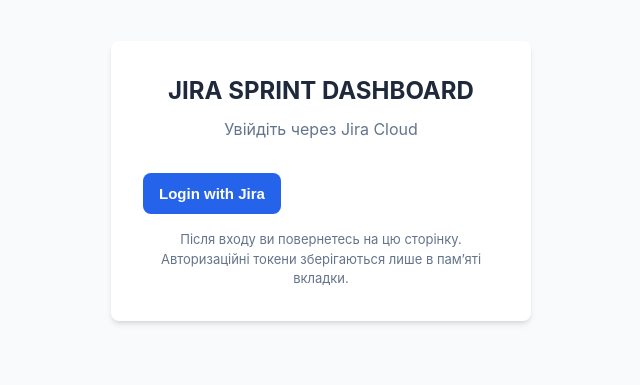
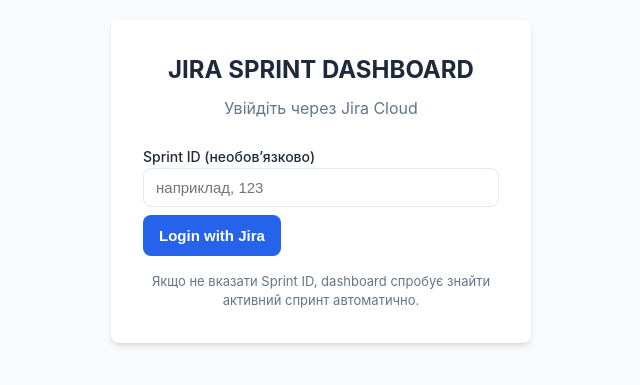
Before and after one commit to komarevych07/time_dashboard, a React (Vite) app: page / in a window 1280 px wide. Shown: the part 219-604 px from the top of the page, without its empty margins (319-959 px from the left). Built offline with nearby package versions, Linux system fonts and the light colour scheme; no server answers.

Commit message:
Add optional manual sprint ID input and improve sprint extraction

```diff
--- a/src/App.tsx
+++ b/src/App.tsx
@@ -26,11 +26,20 @@
 
 const DEFAULT_SORT: SortState = { field: 'statusSince', direction: 'desc' };
 const OAUTH_STATE_STORAGE_KEY = 'jira_oauth_state';
+const SPRINT_ID_STORAGE_KEY = 'jira_manual_sprint_id';
 
 function App() {
   const [tokens, setTokens] = useState<OAuthTokens | null>(null);
   const [activeCategory, setActiveCategory] = useState<Category>('FE');
   const [sort, setSort] = useState<SortState>(DEFAULT_SORT);
+  const [manualSprintId, setManualSprintId] = useState<string>(() => {
+    return window.sessionStorage.getItem(SPRINT_ID_STORAGE_KEY) ?? '';
+  });
+
+  const handleSprintIdChange = useCallback((value: string) => {
+    setManualSprintId(value);
+    window.sessionStorage.setItem(SPRINT_ID_STORAGE_KEY, value);
+  }, []);
 
   const {
     data,
@@ -40,7 +49,7 @@
     refresh,
     autoRefreshEnabled,
     setAutoRefreshEnabled,
-  } = useDashboard({ tokens, onTokensChange: setTokens });
+  } = useDashboard({ tokens, onTokensChange: setTokens, sprintId: manualSprintId || undefined });
 
   useEffect(() => {
     const url = new URL(window.location.href);
@@ -134,6 +143,8 @@
       <LoginForm
         loading={loading}
         error={error}
+        sprintId={manualSprintId}
+        onSprintIdChange={handleSprintIdChange}
       />
     );
   }
--- a/src/components/LoginForm.tsx
+++ b/src/components/LoginForm.tsx
@@ -4,6 +4,8 @@
 interface LoginFormProps {
   loading: boolean;
   error: string | null;
+  sprintId: string;
+  onSprintIdChange: (value: string) => void;
 }
 
 function generateState(): string {
@@ -14,7 +16,7 @@
     .join('');
 }
 
-export const LoginForm: FC<LoginFormProps> = ({ loading, error }) => {
+export const LoginForm: FC<LoginFormProps> = ({ loading, error, sprintId, onSprintIdChange }) => {
   const handleLogin = () => {
     const state = generateState();
     window.sessionStorage.setItem('jira_oauth_state', state);
@@ -26,6 +28,19 @@
       <div className="login-card">
         <h1 className="login-title">JIRA SPRINT DASHBOARD</h1>
         <p className="login-subtitle">Увійдіть через Jira Cloud</p>
+
+        <label className="login-label" htmlFor="sprint-id">
+          Sprint ID (необов’язково)
+        </label>
+        <input
+          id="sprint-id"
+          type="text"
+          className="login-input"
+          placeholder="наприклад, 123"
+          value={sprintId}
+          onChange={(event) => onSprintIdChange(event.target.value)}
+          disabled={loading}
+        />
 
         <button
           type="button"
@@ -39,7 +54,7 @@
         {error !== null && <div className="login-error">{error}</div>}
 
         <p className="login-note">
-          Після входу ви повернетесь на цю сторінку. Авторизаційні токени зберігаються лише в пам’яті вкладки.
+          Якщо не вказати Sprint ID, dashboard спробує знайти активний спринт автоматично.
         </p>
       </div>
     </div>
--- a/src/hooks/useDashboard.ts
+++ b/src/hooks/useDashboard.ts
@@ -15,11 +15,13 @@
 interface UseDashboardProps {
   tokens: OAuthTokens | null;
   onTokensChange: (tokens: OAuthTokens) => void;
+  sprintId?: string;
 }
 
 export function useDashboard({
   tokens,
   onTokensChange,
+  sprintId,
 }: UseDashboardProps): DashboardState & {
   refresh: () => void;
   autoRefreshEnabled: boolean;
@@ -33,8 +35,10 @@
 
   const tokensRef = useRef(tokens);
   const onTokensChangeRef = useRef(onTokensChange);
+  const sprintIdRef = useRef(sprintId);
   tokensRef.current = tokens;
   onTokensChangeRef.current = onTokensChange;
+  sprintIdRef.current = sprintId;
 
   const ensureValidAccessToken = useCallback(async (): Promise<OAuthTokens> => {
     const currentTokens = tokensRef.current;
@@ -68,7 +72,7 @@
 
     try {
       const validTokens = await ensureValidAccessToken();
-      const result = await fetchDashboard(validTokens.accessToken);
+      const result = await fetchDashboard(validTokens.accessToken, sprintIdRef.current);
       setData(result);
     } catch (err) {
       setError(err instanceof Error ? err.message : 'Не вдалося завантажити задачі.');
@@ -86,7 +90,7 @@
     setData(null);
     setError(null);
     void load(false);
-  }, [tokens, load]);
+  }, [tokens, sprintId, load]);
 
   useEffect(() => {
     if (!autoRefreshEnabled || tokens === null) {
--- a/src/services/api.ts
+++ b/src/services/api.ts
@@ -59,14 +59,14 @@
   return parseTokenResponse(data);
 }
 
-export async function fetchDashboard(accessToken: string): Promise<DashboardData> {
+export async function fetchDashboard(accessToken: string, sprintId?: string): Promise<DashboardData> {
   const response = await fetch(`${API_BASE_URL}/api/dashboard`, {
     method: 'POST',
     headers: {
       'Content-Type': 'application/json',
       Authorization: `Bearer ${accessToken}`,
     },
-    body: JSON.stringify({}),
+    body: JSON.stringify(sprintId !== undefined && sprintId !== '' ? { sprintId } : {}),
   });
 
   const data: unknown = await response.json();
```
Also changed, not shown: 1 other file (tests, documents, lock files or other folders).
